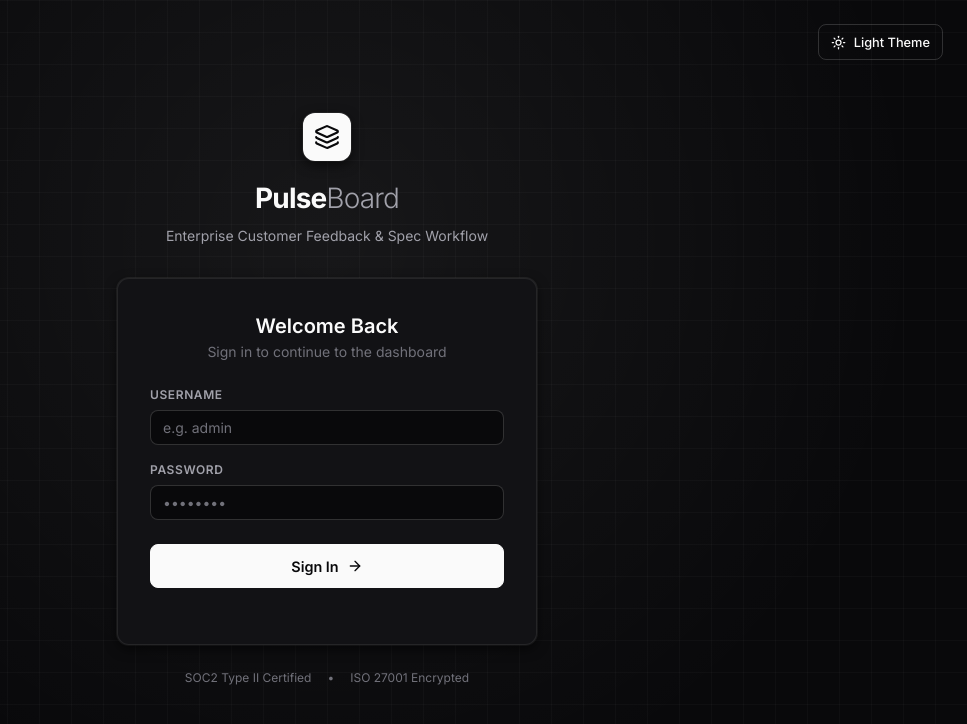
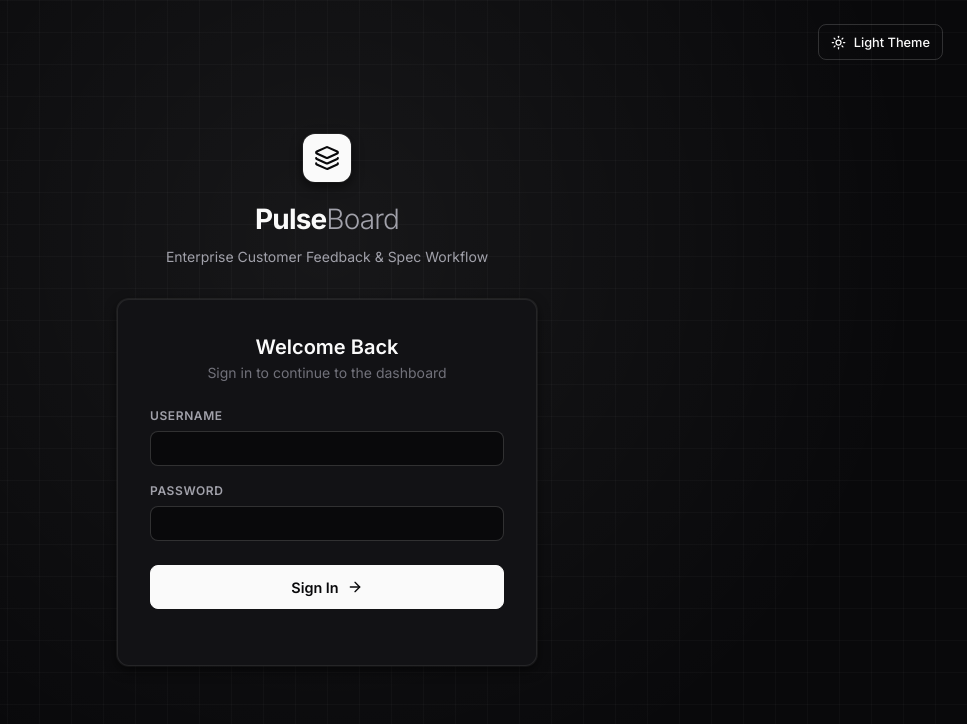
Before and after one commit to ramitha754-crypto/Customer-feedback-encapsulation-workflow-system, a React (Vite) app in the folder frontend/: page / in a window 1280 px wide. Shown: the top 724 px of the page, without its empty margins (313-1280 px from the left). Built offline with nearby package versions, Linux system fonts and the light colour scheme; no server answers.

Commit message:
new enhancements2

```diff
--- a/frontend/src/components/auth/Login.tsx
+++ b/frontend/src/components/auth/Login.tsx
@@ -151,7 +151,7 @@ export const Login: React.FC<LoginProps> = ({ onLogin, theme, onToggleTheme }) =
                 value={username}
                 onChange={(e) => setUsername(e.target.value)}
                 required
-                placeholder="e.g. admin"
+                placeholder=""
               />
             </div>
 
@@ -167,7 +167,7 @@ export const Login: React.FC<LoginProps> = ({ onLogin, theme, onToggleTheme }) =
                 value={password}
                 onChange={(e) => setPassword(e.target.value)}
                 required
-                placeholder="••••••••"
+                placeholder=""
               />
             </div>
 
@@ -187,20 +187,6 @@ export const Login: React.FC<LoginProps> = ({ onLogin, theme, onToggleTheme }) =
           </form>
         </div>
 
-        {/* Footer Security Badges */}
-        <div style={{
-          display: 'flex',
-          justifyContent: 'center',
-          alignItems: 'center',
-          gap: '16px',
-          marginTop: '24px',
-          fontSize: '0.75rem',
-          color: 'var(--text-muted)'
-        }}>
-          <span>SOC2 Type II Certified</span>
-          <span>•</span>
-          <span>ISO 27001 Encrypted</span>
-        </div>
       </div>
     </div>
   );
```
